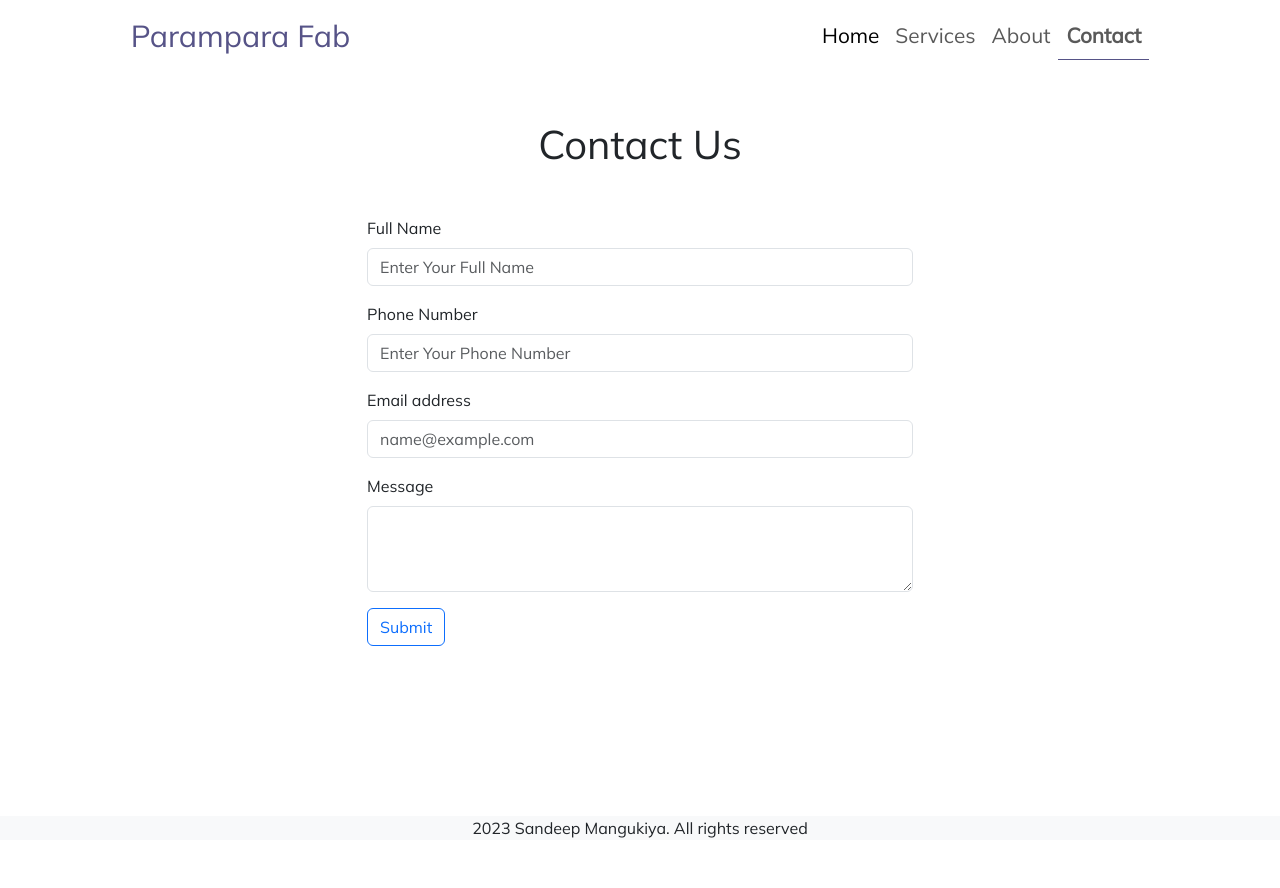
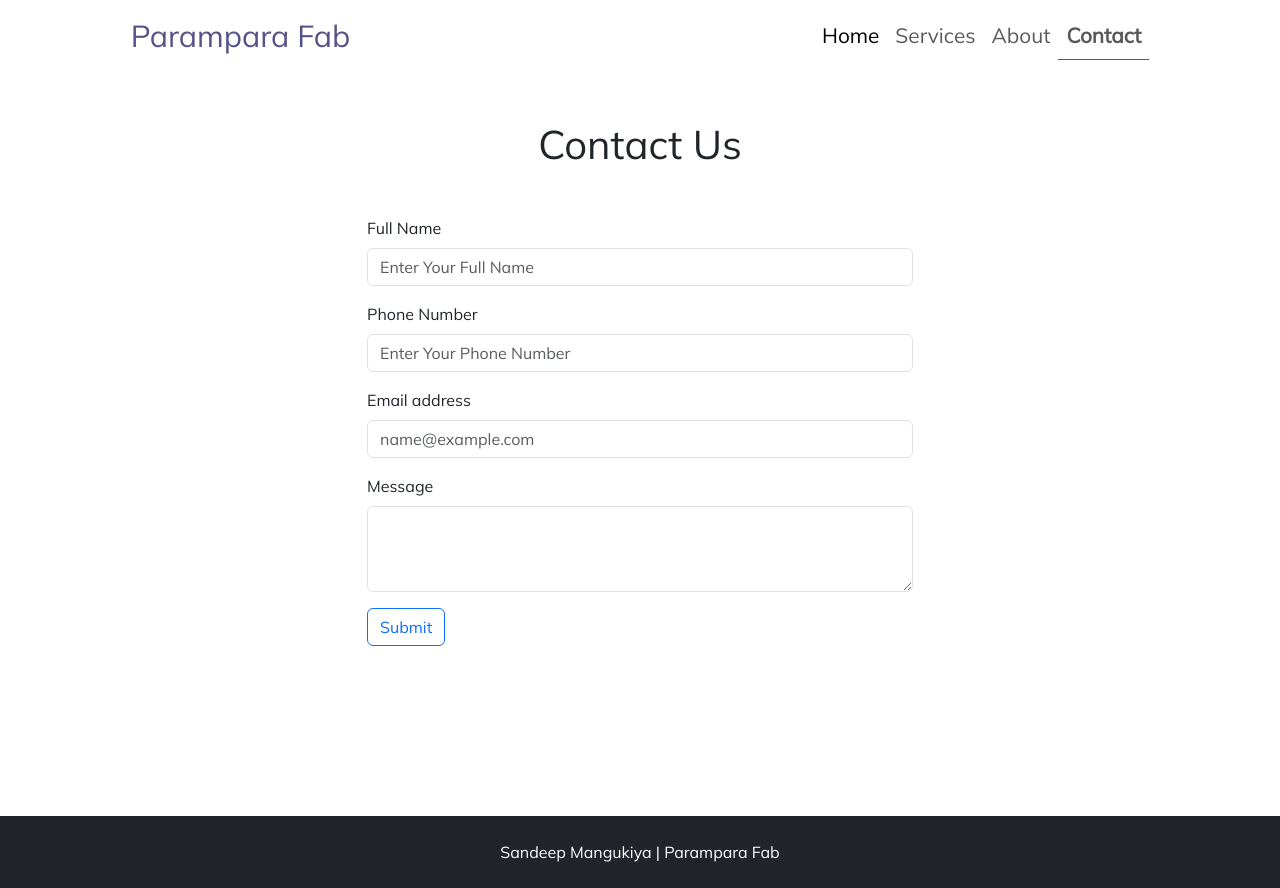
Before and after one commit to sandeeepmangukiya/my-react-app, a React (Create React App) app: page /contact in a window 1280 px wide. Before the commit the page ends 840 px from the top, so only its background shows below. Built offline with nearby package versions, Linux system fonts and the light colour scheme.

Commit message:
modified package and footer

```diff
--- a/src/Footer.jsx
+++ b/src/Footer.jsx
@@ -1,11 +1,11 @@
 import React from "react";
 
 const Footer = () => {
-    return(
+    return (
         <>
-        <footer className="bg-light text-center">
-            <p>2023 Sandeep Mangukiya. All rights reserved</p>
-        </footer>
+            <footer className="bg-dark text-white text-center py-4">
+                <p>Sandeep Mangukiya | Parampara Fab</p>
+            </footer>
         </>
     );
 };
```
Also changed, not shown: package.json (+9 -5 lines), 1 other file (tests, documents, lock files or other folders).
